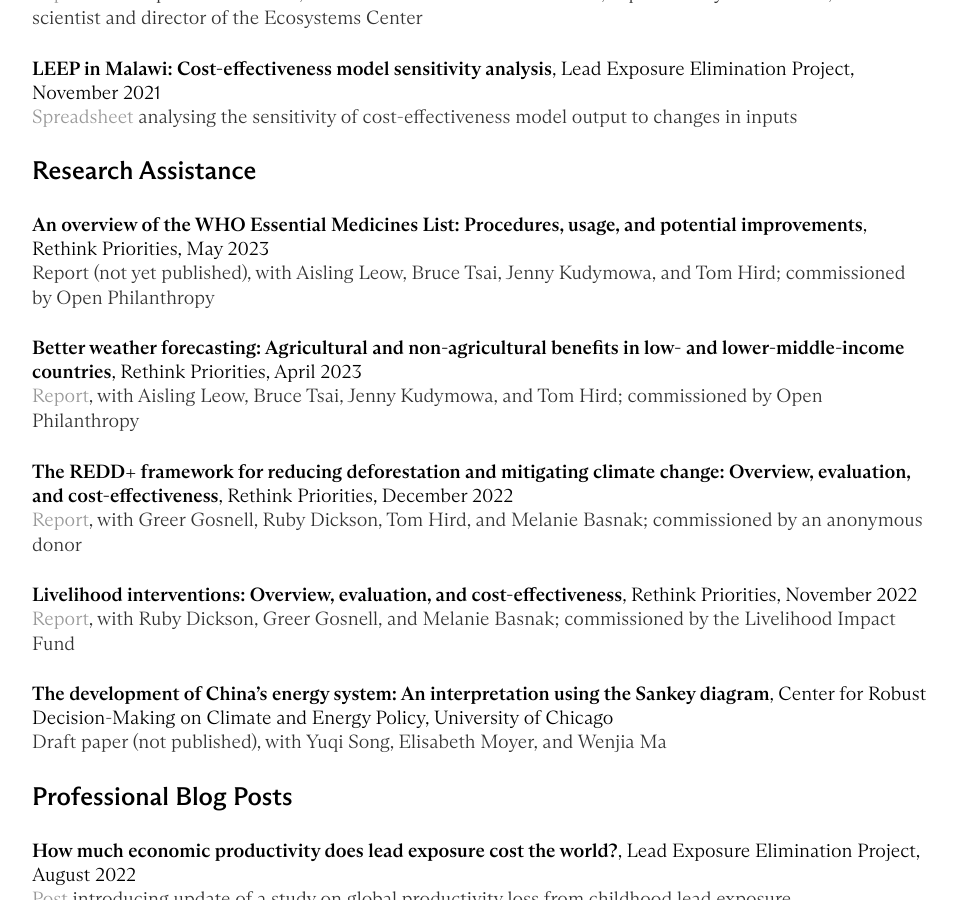
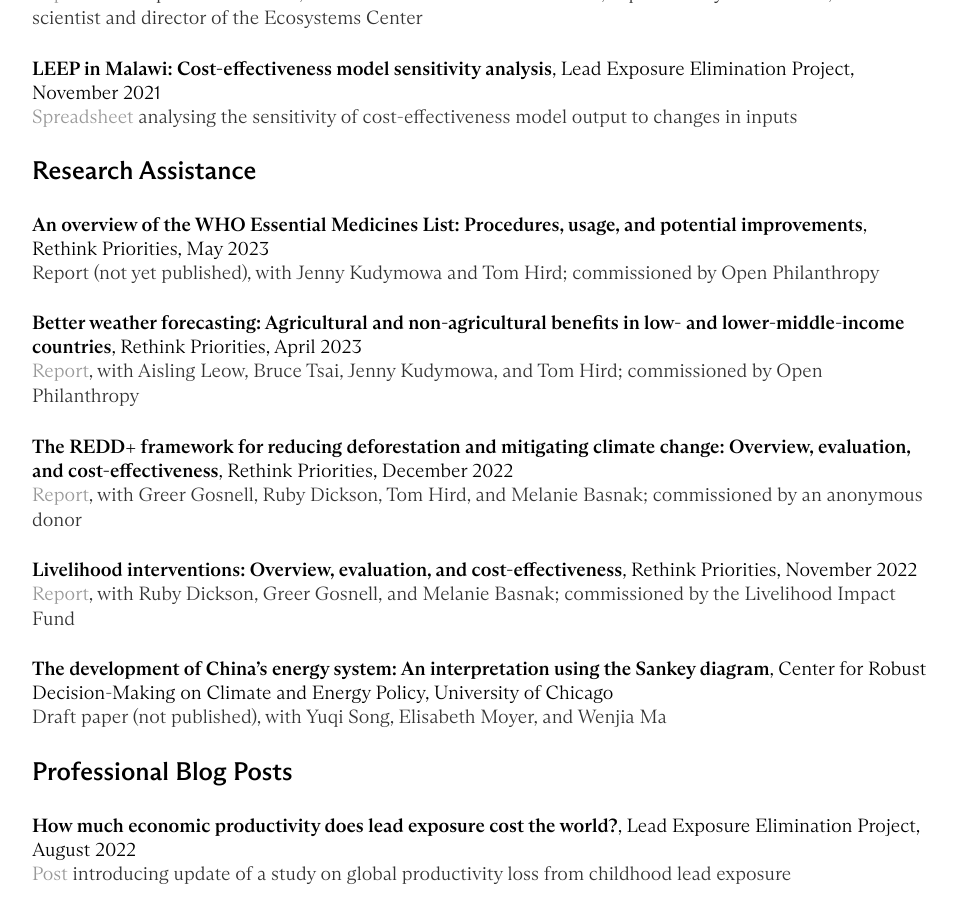
Before and after one commit to y-james-hu/y-james-hu.github.io, a Jekyll site: the page built from projects/index.html, in a window 1280 px wide and 900 px high, scrolled down 1045 px. Shown: the whole window, without its empty margins (160-1117 px from the left). Built offline with Jekyll 4.4.1, drawn with Linux system fonts in a browser that asks for light colours.

Commit message:
Update index.html

```diff
--- a/projects/index.html
+++ b/projects/index.html
@@ -36,7 +36,7 @@
   <h3 style="margin-left: 0px">Research Assistance</h2>
 
       <h4 style="margin-left: 0px">An overview of the WHO Essential Medicines List: Procedures, usage, and potential improvements<span style="font-weight:normal">, Rethink Priorities, May 2023</span></h4>
-      <p style="margin-left: 0px">Report (not yet published), with Aisling Leow, Bruce Tsai, Jenny Kudymowa, and Tom Hird; commissioned by Open Philanthropy</p>
+      <p style="margin-left: 0px">Report (not yet published), with Jenny Kudymowa and Tom Hird; commissioned by Open Philanthropy</p>
 
       <h4 style="margin-left: 0px">Better weather forecasting: Agricultural and non-agricultural benefits in low- and lower-middle-income countries<span style="font-weight:normal">, Rethink Priorities, April 2023</span></h4>
       <p style="margin-left: 0px"><a href = "https://rethinkpriorities.org/publications/better-weather-forecasting">Report</a>, with Aisling Leow, Bruce Tsai, Jenny Kudymowa, and Tom Hird; commissioned by Open Philanthropy</p>
```
